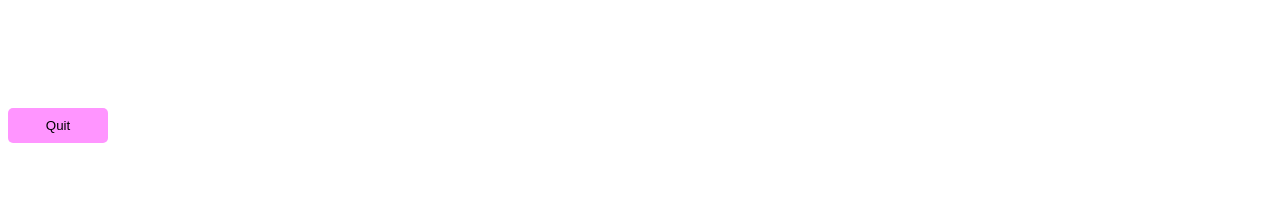
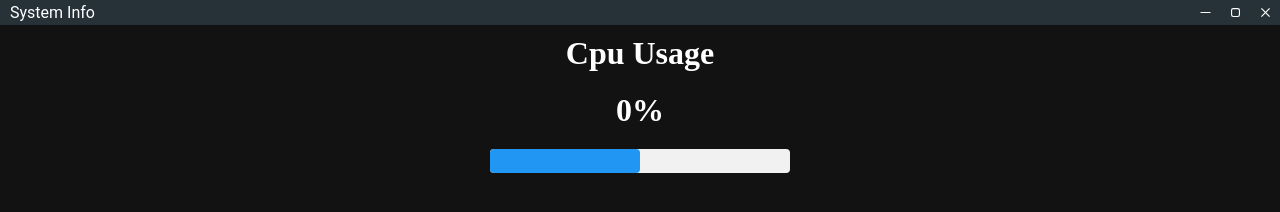
Before and after one commit to homocodian/system-info-monitor, an Electron app: page src/index.html in a window 1280 px wide. Drawn offline with Linux system fonts and the light colour scheme.

Commit message:
added cpu usage feature

```diff
--- a/package.json
+++ b/package.json
@@ -1,7 +1,7 @@
 {
   "name": "my-electron-app",
   "version": "1.0.0",
-  "description": "First Electron app",
+  "description": "Electron app",
   "main": "main.js",
   "scripts": {
     "start": "electron-forge start",
@@ -22,7 +22,8 @@
   },
   "dependencies": {
     "electron-squirrel-startup": "^1.0.0",
-    "electron-window-state": "^5.0.3"
+    "electron-window-state": "^5.0.3",
+    "systeminformation": "^5.9.8"
   },
   "config": {
     "forge": {
--- a/src/css/style.css
+++ b/src/css/style.css
@@ -1,17 +1,96 @@
 *{
+    margin: 0;
+    padding: 0;
     box-sizing: border-box;
 }
 body{
+    background-color: #121212;
+    color: #fff;
+    -webkit-user-select: none;
+    user-select: none;
+}
+nav{
+    background-color: #263238;
+    color: #fff;
+    display: flex;
+    justify-content: space-between;
+    align-items: center;
+    cursor: context-menu;
+    -webkit-app-region: drag;
+}
+
+#left #app_name{
+    margin-left: 10px;
+    font-family: 'Roboto', sans-serif;
+}
+#right{
+    display: flex;
+    flex-direction: row;
+    justify-content: center;
+    align-items: center;
+    -webkit-app-region: no-drag;
+}
+
+#right button{
+    display: flex;
+    justify-content: center;
+    align-items: center;
+    width: 30px;
+    height: 25px;
+    outline: none;
+    border: none;
+}
+
+.minimize_button{
+    background:url("../../assets/icons/minimize.svg") no-repeat center;
+}
+
+.maximize_button{
+    background: url("../../assets/icons/maximize.svg") no-repeat center;
+}
+
+.restore_button{
+    background: url("../../assets/icons/restore.svg") no-repeat center;
+}
+
+.close_button{
+    background: url("../../assets/icons/close.svg") no-repeat center;
+}
+
+#minimize:hover,#maximizeOrRestore:hover{
+    background-color: #383f44;
+}
+
+#close:hover{
+    background-color: red;
+}
+
+#main{
+    padding: 10px;
+}
+
+#cpu{
+    display: flex;
+    flex-direction: column;
+    align-items: center;
+    gap: 20px;
+}
+
+.heading{
+    text-align: center;
     color: #fff;
 }
-#new_window{
-    text-decoration: none;
-    border: none;
-    width: 100px;
-    padding: 10px;
-    border-radius: 5px;
-    margin-top: 10px;
-    outline: none;
-    color: black;
-    background-color: rgb(255, 149, 255);
+
+.background{
+    width: 300px;
+    height: 24px;
+    background-color: #f1f1f1;
+    border-radius: 4px;
 }
+
+#cpuUsageBar{
+    width: 50%;
+    height: 24px;
+    border-radius: 4px;
+    background-color: #2196F3;
+}
--- a/src/index.html
+++ b/src/index.html
@@ -1,19 +1,41 @@
 <!DOCTYPE html>
 <html>
+
 <head>
   <meta charset="UTF-8">
   <!-- https://developer.mozilla.org/en-US/docs/Web/HTTP/CSP -->
   <meta http-equiv="Content-Security-Policy" content="default-src 'self'; script-src 'self'">
   <meta http-equiv="X-Content-Security-Policy" content="default-src 'self'; script-src 'self'">
   <title>Hello World!</title>
+  <link rel="preconnect" href="https://fonts.googleapis.com">
+  <link rel="preconnect" href="https://fonts.gstatic.com" crossorigin>
+  <link href="https://fonts.googleapis.com/css2?family=Roboto&display=swap" rel="stylesheet">
   <link rel="stylesheet" href="./css/style.css">
+  <script defer src="./js/render.js"></script>
 </head>
+
 <body>
-    <h1>Hello World!</h1>
-    <div>We are using Node.js <span id="node-version"></span>,
-      Chromium <span id="chrome-version"></span>,
-      and Electron <span id="electron-version"></span>
+  <!-- app controls -->
+  <nav>
+    <div id="left">
+      <span id="app_name">System Info</span>
     </div>
-    <button id="new_window">Quit</button>
+    <div id="right">
+      <button id="minimize" class="minimize_button" title="minimize"></button>
+      <button id="maximizeOrRestore" class="maximize_button" title="maximize"></button>
+      <button id="close" class="close_button" title="close"></button>
+    </div>
+  </nav>
+  <!-- main -->
+  <main id="main">
+    <div id="cpu">
+      <h1 class="headding">Cpu Usage</h1>
+      <h1 id="cpuUsage">0%</h1>
+      <div class="background">
+        <div id="cpuUsageBar"></div>
+      </div>
+    </div>
+  </main>
 </body>
+
 </html>
--- a/src/js/render.js
+++ b/src/js/render.js
@@ -1 +1,3 @@
-console.log(window.myAPI)
+// disable right click on app controls buttons
+const app_control_div = document.getElementById("right");
+app_control_div.addEventListener("contextmenu",e=>e.preventDefault());
```
Also changed, not shown: electron/contexMenu.js (added, +14 -0 lines), electron/handleApp.js (added, +29 -0 lines), electron/systemInfo.js (added, +11 -0 lines), main.js (+19 -33 lines), src/js/preload.js (+50 -7 lines), src/new_window.html (deleted, +0 -12 lines), assets/app.png (renamed from images/myapp.png), assets/icons/close.svg (added), assets/icons/maximize.svg (added), assets/icons/minimize.svg (added), assets/icons/restore.svg (added), 1 other file. Lines whose indentation alone changed are shown as unchanged.
